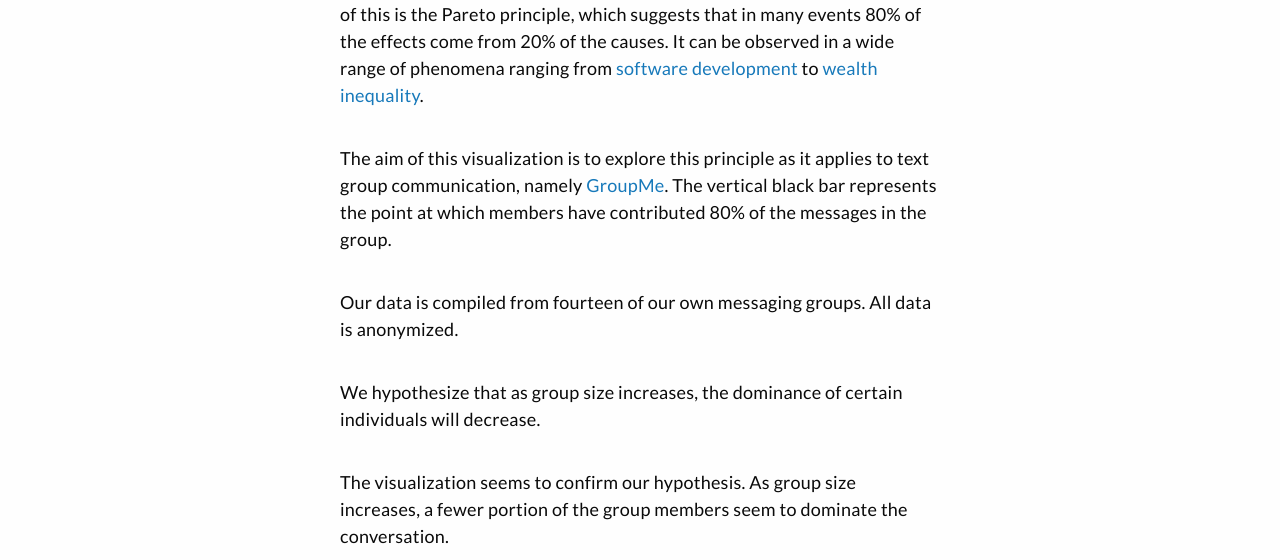
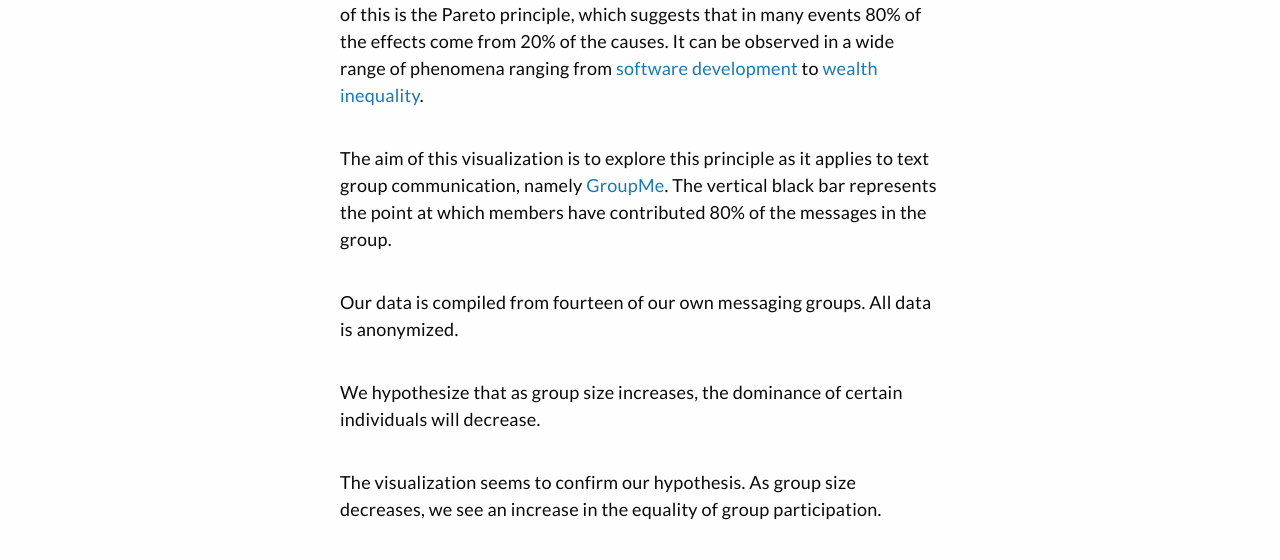
Before and after one commit to kmangutov/powerlaw, a plain HTML site: page index.html in a window 1280 px wide. Shown: the part 240-800 px from the top of the page. Drawn offline with nearby package versions, Linux system fonts and the light colour scheme.

Commit message:
changed index.html

```diff
--- a/index.html
+++ b/index.html
@@ -31,7 +31,7 @@
              <p class="text">We hypothesize that as group size increases, the dominance of certain individuals will decrease.</p>
 
 
-           <p class="text">The visualization seems to confirm our hypothesis. As group size increases, a fewer portion of the group members seem to dominate the conversation.</p>
+           <p class="text">The visualization seems to confirm our hypothesis. As group size decreases, we see an increase in the equality of group participation.</p>
         </div>
 
 
```
